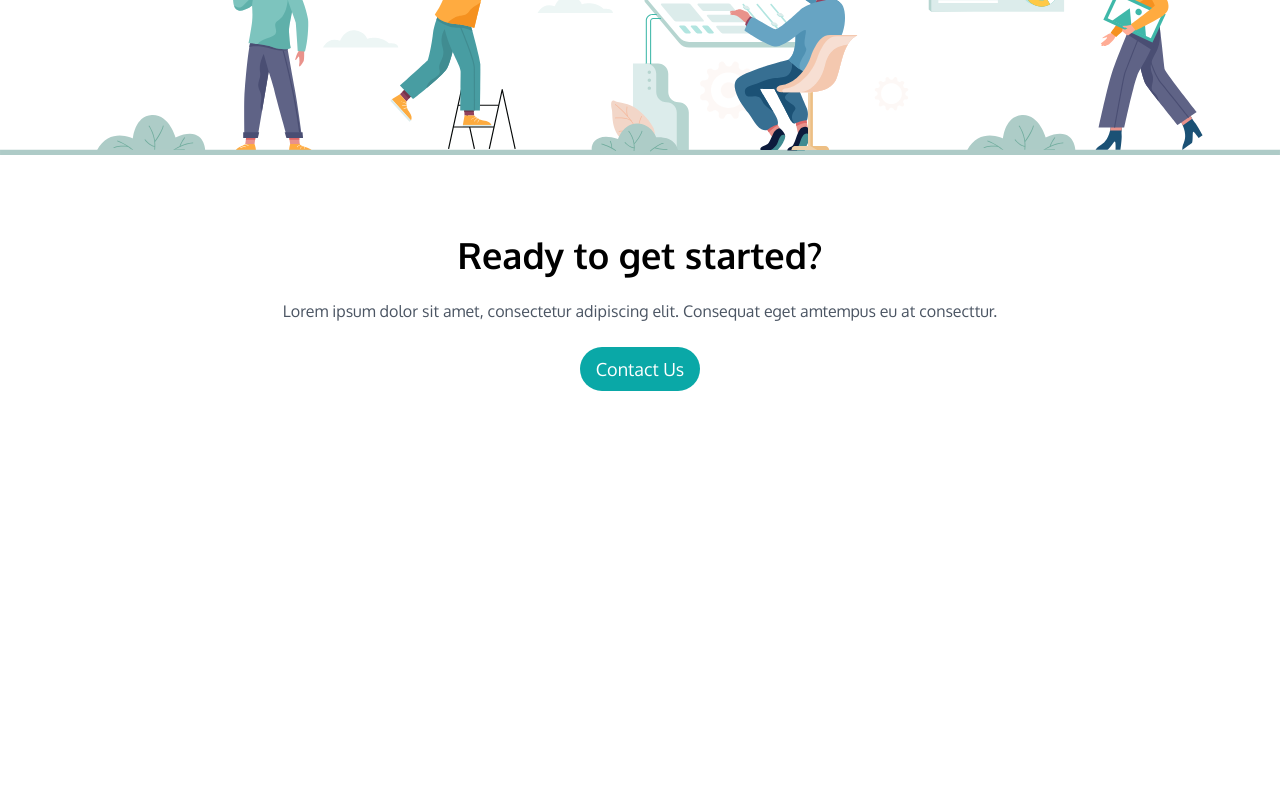
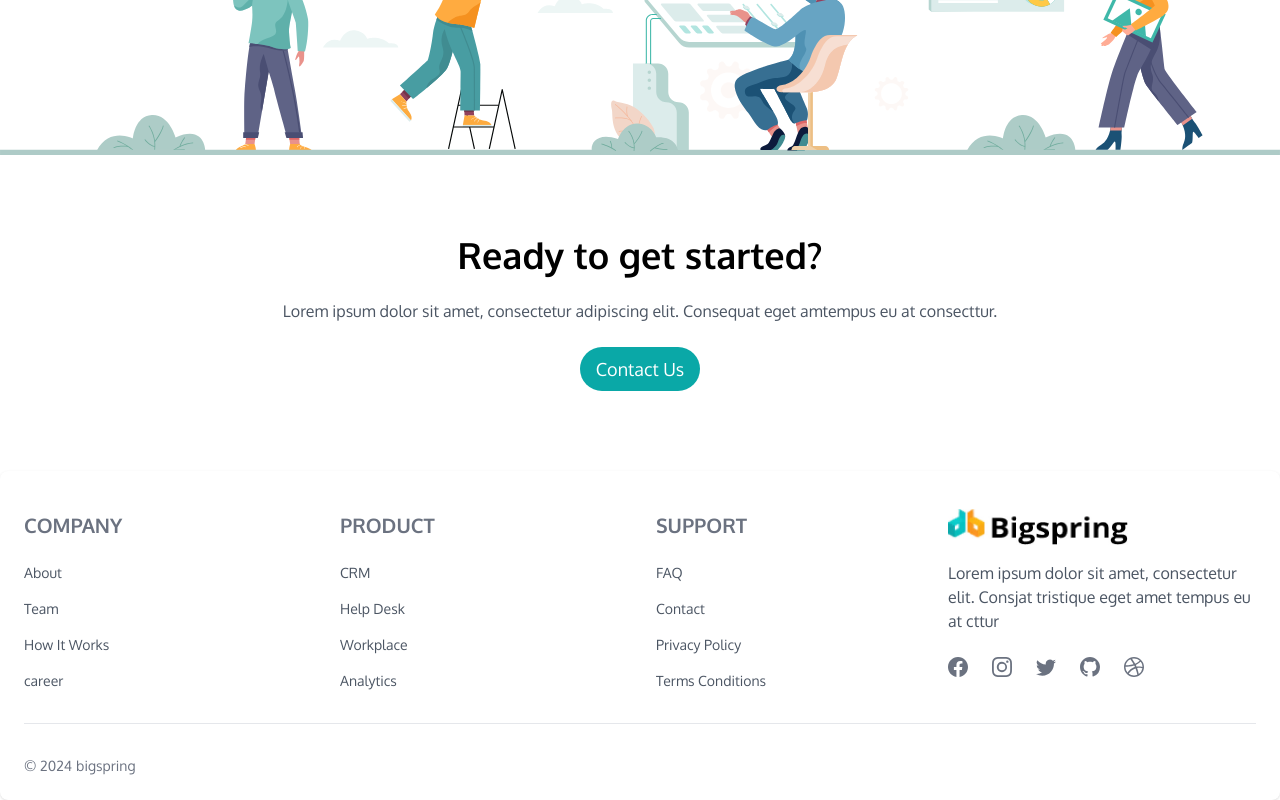
Before and after one commit to mohamed2233996/bigspring, a Next.js app: page / in a window 1280 px wide. Shown: the part 6263-7063 px from the top of the page. Before the commit the page ends 6734 px from the top, so only its background shows below. Built offline with nearby package versions, Linux system fonts and the light colour scheme.

Commit message:
✨feature: footer

```diff
--- a/src/app/layout.js
+++ b/src/app/layout.js
@@ -1,6 +1,7 @@
 import "./globals.css";
 import Header from "@/components/header";
 import { Oxygen } from 'next/font/google'
+import MyFooter from "./scection/MyFooter";
 
 const oxygen = Oxygen({
   subsets: ['latin'],
@@ -21,6 +22,7 @@ export default function RootLayout({ children }) {
       <body className={`${oxygen.className} dark:bg-gray-800 dark:text-white antialiased transition-all`}>
         <Header />
         {children}
+        <MyFooter />
       </body>
     </html>
   );
--- /dev/null
+++ b/src/app/scection/MyFooter.jsx
@@ -0,0 +1,80 @@
+"use client";
+
+import React, { useEffect, useState } from 'react';
+
+import { Footer } from "flowbite-react";
+import { BsDribbble, BsFacebook, BsGithub, BsInstagram, BsTwitter } from "react-icons/bs";
+import logo from "@/imges/logo.jpg"
+import logoDark from "@/imges/logo-darkmode.webp"
+import Image from 'next/image';
+
+const MyFooter = () => {
+    const [theme, setTheme] = useState("light");
+
+    useEffect(() => {
+        const storedTheme = localStorage.getItem('theme');
+        if (storedTheme) {
+            setTheme(storedTheme);
+        } else {
+            localStorage.setItem('theme', 'light');
+            setTheme('light');
+        }
+    }, [])
+
+    return (
+
+        <Footer container>
+            <div className="w-full">
+                <div className="grid grid-cols-1 items-center w-full justify-between md:grid-cols-4">
+                    <div className="grid grid-cols-2 md:col-span-3 gap-8 sm:mt-4 sm:grid-cols-3 mb-6 md:mb-0 sm:gap-6">
+                        <div>
+                            <Footer.Title className='text-xl' title="Company" />
+                            <Footer.LinkGroup col>
+                                <Footer.Link className='text-gray-600 dark:text-gray-300' href="/About">About</Footer.Link>
+                                <Footer.Link className='text-gray-600 dark:text-gray-300' href="/Team">Team</Footer.Link>
+                                <Footer.Link className='text-gray-600 dark:text-gray-300' href="/How">How It Works</Footer.Link>
+                                <Footer.Link className='text-gray-600 dark:text-gray-300' href="/career">career</Footer.Link>
+                            </Footer.LinkGroup>
+                        </div>
+                        <div>
+                            <Footer.Title className='text-xl' title="Product" />
+                            <Footer.LinkGroup col>
+                                <Footer.Link className='text-gray-600 dark:text-gray-300' href="/CRM">CRM</Footer.Link>
+                                <Footer.Link className='text-gray-600 dark:text-gray-300' href="/Help">Help Desk</Footer.Link>
+                                <Footer.Link className='text-gray-600 dark:text-gray-300' href="/Workplace">Workplace</Footer.Link>
+                                <Footer.Link className='text-gray-600 dark:text-gray-300' href="/Analytics">Analytics</Footer.Link>
+                            </Footer.LinkGroup>
+                        </div>
+                        <div>
+                            <Footer.Title className='text-xl' title="Support" />
+                            <Footer.LinkGroup col>
+                                <Footer.Link className='text-gray-600 dark:text-gray-300' href="/FAQ">FAQ</Footer.Link>
+                                <Footer.Link className='text-gray-600 dark:text-gray-300' href="/Contact">Contact</Footer.Link>
+                                <Footer.Link className='text-gray-600 dark:text-gray-300' href="/Privacy">Privacy Policy</Footer.Link>
+                                <Footer.Link className='text-gray-600 dark:text-gray-300' href="/Terms">Terms Conditions</Footer.Link>
+                            </Footer.LinkGroup>
+                        </div>
+                    </div>
+                    <div>
+                        <Image src={
+                            theme === 'dark' ? logoDark : logo
+                        } width={180} className="mb-4 sm:h-9" alt="Logo" />
+                        <p className='text-gray-600 dark:text-gray-300 mb-6'>Lorem ipsum dolor sit amet, consectetur elit. Consjat tristique eget amet tempus eu at cttur</p>
+                        <div className="mt-4 flex space-x-6 sm:mt-0">
+                            <Footer.Icon href="#" icon={BsFacebook} />
+                            <Footer.Icon href="#" icon={BsInstagram} />
+                            <Footer.Icon href="#" icon={BsTwitter} />
+                            <Footer.Icon href="#" icon={BsGithub} />
+                            <Footer.Icon href="#" icon={BsDribbble} />
+                        </div>
+                    </div>
+                </div>
+                <Footer.Divider />
+                <div className="w-full sm:flex sm:items-center sm:justify-between">
+                    <Footer.Copyright href="#" by="bigspring" year={2024} />
+                </div>
+            </div>
+        </Footer>
+    );
+}
+export default MyFooter;
--- a/src/components/header.jsx
+++ b/src/components/header.jsx
@@ -16,10 +16,17 @@ const Header = () => {
     const [menuopened, setMenuopened] = useState(false)
 
     useEffect(() => {
-        if (theme === 'dark') {
-            document.documentElement.classList.add('dark');
+        const storedTheme = localStorage.getItem('theme');
+        if (storedTheme) {
+            setTheme(storedTheme);
+            if (theme === 'dark') {
+                document.documentElement.classList.add('dark');
+            }
+        } else {
+            localStorage.setItem('theme', 'light');
         }
-    }, []);
+    }, [theme]);
+
 
     const toggleTheme = () => {
         if (document.documentElement.classList.contains('dark')) {
@@ -38,7 +45,7 @@ const Header = () => {
     }
 
     return (
-        <div className ="sticky z-50 top-0 transition-all">
+        <div className="sticky z-50 top-0 transition-all">
             <Navbar fluid rounded>
                 <Navbar.Brand href="">
                     <Image src={
```
